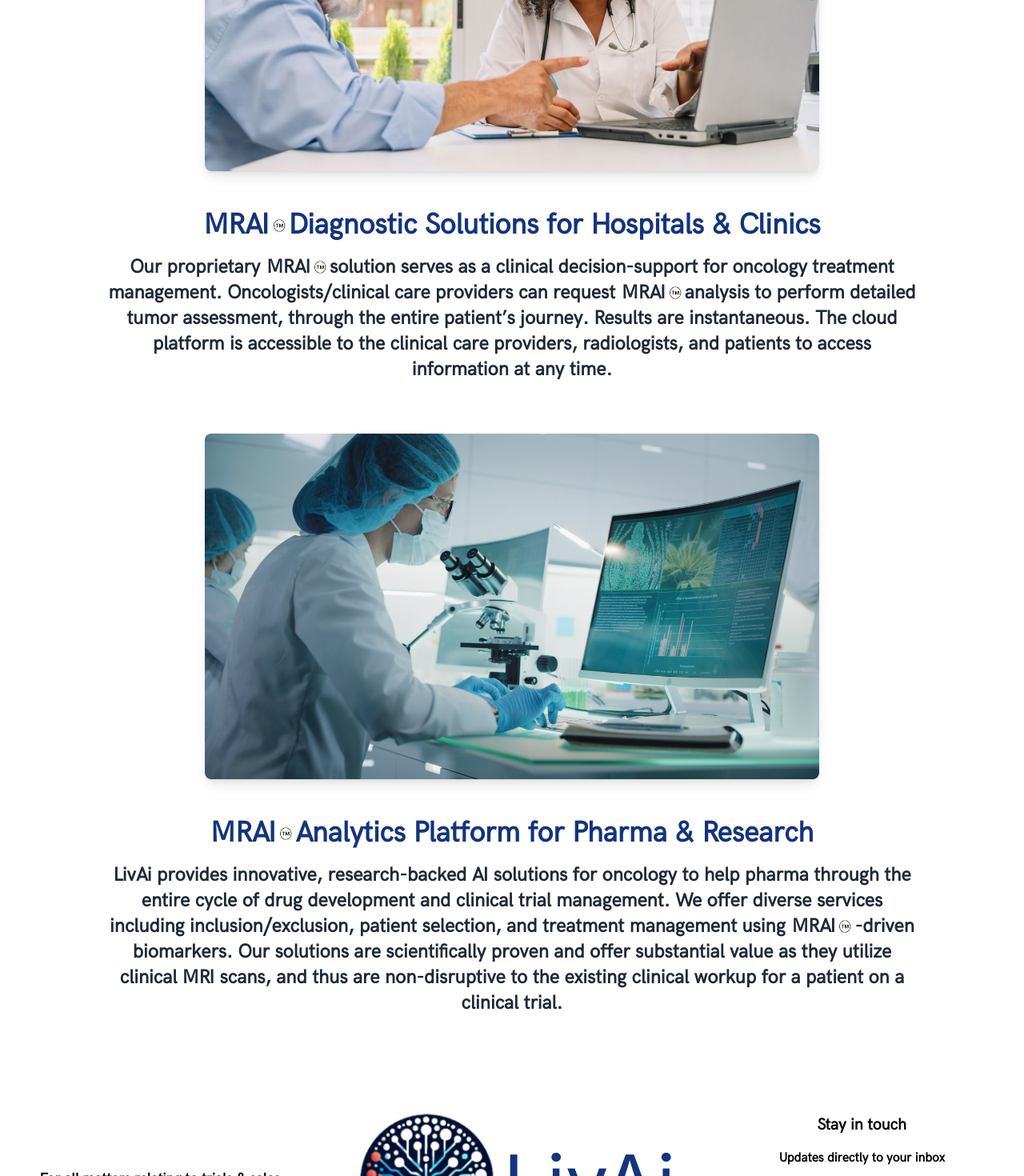
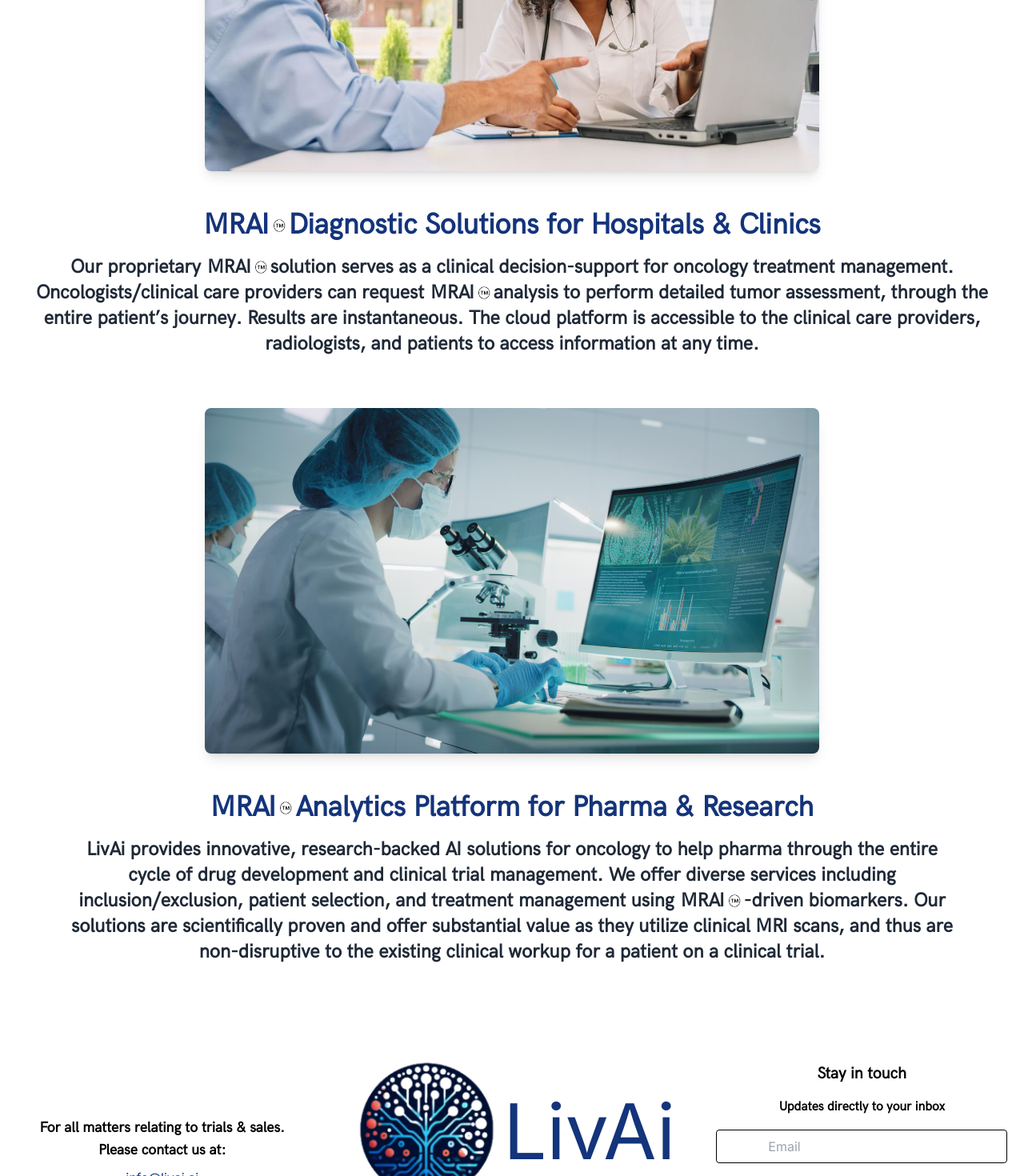
Before and after one commit to ChristopherCarlton/LivAi, a Next.js app: page /products in a window 1280 px wide. Shown: the part 803-2273 px from the top of the page at 80% size. Built offline with nearby package versions, Linux system fonts and the light colour scheme.

Commit message:
mike last changes

```diff
--- a/src/app/about/page.tsx
+++ b/src/app/about/page.tsx
@@ -38,7 +38,7 @@
               </a>
               <h3 className="text-2xl font-semibold text-primary mb-4">Jim Karkanias PhD</h3>
               <p className="text-center text-sm sm:text-md md:text-lg lg:text-lg text-gray-800 max-w-[400px] mx-auto">
-                Jim brings over three decades of unparalleled expertise spanning science, technology, and business. With a distinguished career at leading healthcare technology firms, he&apos;s not only shaped strategies but also catalyzed innovation as an entrepreneur. Jim&apos;s illustrious career includes pivotal roles such as CTO at CZ Biohub, leading clinical operations for Merck&apos;s human health division and spearheading Microsoft&apos;s Cloud + Enterprise Division, where he co-founded the renowned MSFT health division.
+                Jim, Chief Technology Officer, brings over three decades of unparalleled expertise spanning science, technology, and business. With a distinguished career at leading healthcare technology firms, he&apos;s not only shaped strategies but also catalyzed innovation as an entrepreneur. Jim&apos;s illustrious career includes pivotal roles such as CTO at CZ Biohub, leading clinical operations for Merck&apos;s human health division and spearheading Microsoft&apos;s Cloud + Enterprise Division, where he co-founded the renowned MSFT health division.
                 {/* Jim brings over three decades of expertise in science, technology, and business. With a distinguished career at top healthcare technology firms, he has shaped strategies and driven innovation as an entrepreneur. Jim’s career includes pivotal roles such as CTO at CZ Biohub, leading Merck's human health division, and co-founding Microsoft's renowned MSFT health division. */}
               </p>
             </div>
@@ -59,7 +59,7 @@
               </a>
               <h3 className="text-2xl font-semibold text-primary mb-4">Sarva Channarajurs</h3>
               <p className="text-center text-sm sm:text-md md:text-lg lg:text-lg text-gray-800 max-w-[400px] mx-auto">
-                Sarva is a technologist with extensive experience leading programs at large companies and startups. Following the loss of her son to pediatric brain cancer, DIPG, Sarva had advised health tech companies building patient centered innovation. She has moderated panels at the White House Cancer Moonshot’s Childhood Cancer Forum. Sarva is President of Mithil Prasad Foundation.
+                Sarva, Head Of Project Operations, is a technologist with extensive experience leading programs at large companies and startups. Following the loss of her son to pediatric brain cancer, DIPG, Sarva had advised health tech companies building patient centered innovation. She has moderated panels at the White House Cancer Moonshot’s Childhood Cancer Forum. Sarva is President of Mithil Prasad Foundation.
               </p>
             </div>
           </div>
--- a/src/app/page.tsx
+++ b/src/app/page.tsx
@@ -100,8 +100,7 @@
         </div>
         <div className="grid grid-cols-1 md:grid-cols-2 gap-8 items-center">
           <Image
-            // src="/images/brain.png"
-            src="/images/x.png"
+            src="/images/brain.png"
             alt="AI-driven medical imaging platform"
             width={150}
             height={150}
--- a/src/app/products/page.tsx
+++ b/src/app/products/page.tsx
@@ -35,8 +35,8 @@
                 className="object-cover rounded-lg shadow-lg transform hover:scale-105 transition-transform duration-300"
               />
             </div>
-            <div className="w-full h-auto max-w-5xl px-4 md:px-0 mt-8"> {/* Changed to max-w-3xl for wider content */}
-              <h3 className="text-xl sm:text-2xl md:text-4xl font-semibold text-primary mb-4 text-center max-w-full md:max-w-5xl px-4">
+            <div className="w-full h-auto max-w-7xl px-4 md:px-0 mt-8"> {/* Changed to max-w-3xl for wider content */}
+              <h3 className="text-xl sm:text-2xl md:text-4xl font-semibold text-primary mb-4 text-center max-w-full md:max-w-7xl px-4">
                 <span className="inline-flex items-center">
                   MRAI
                   <img
@@ -86,8 +86,8 @@
                 className="object-cover rounded-lg shadow-lg transform hover:scale-105 transition-transform duration-300"
               />
             </div>
-            <div className="w-full h-auto max-w-5xl px-4 md:px-0 mt-8"> {/* Changed to max-w-3xl for wider content */}
-              <h3 className="text-xl sm:text-2xl md:text-4xl font-semibold text-primary mb-4 text-center max-w-full md:max-w-5xl px-4">
+            <div className="w-full h-auto max-w-7xl px-4 md:px-0 mt-8"> {/* Changed to max-w-3xl for wider content */}
+              <h3 className="text-xl sm:text-2xl md:text-4xl font-semibold text-primary mb-4 text-center max-w-full md:max-w-7xl px-4">
                 <span className="inline-flex items-center">
                   MRAI
                   <img
```
Also changed, not shown: public/images/brain2.png (added).
